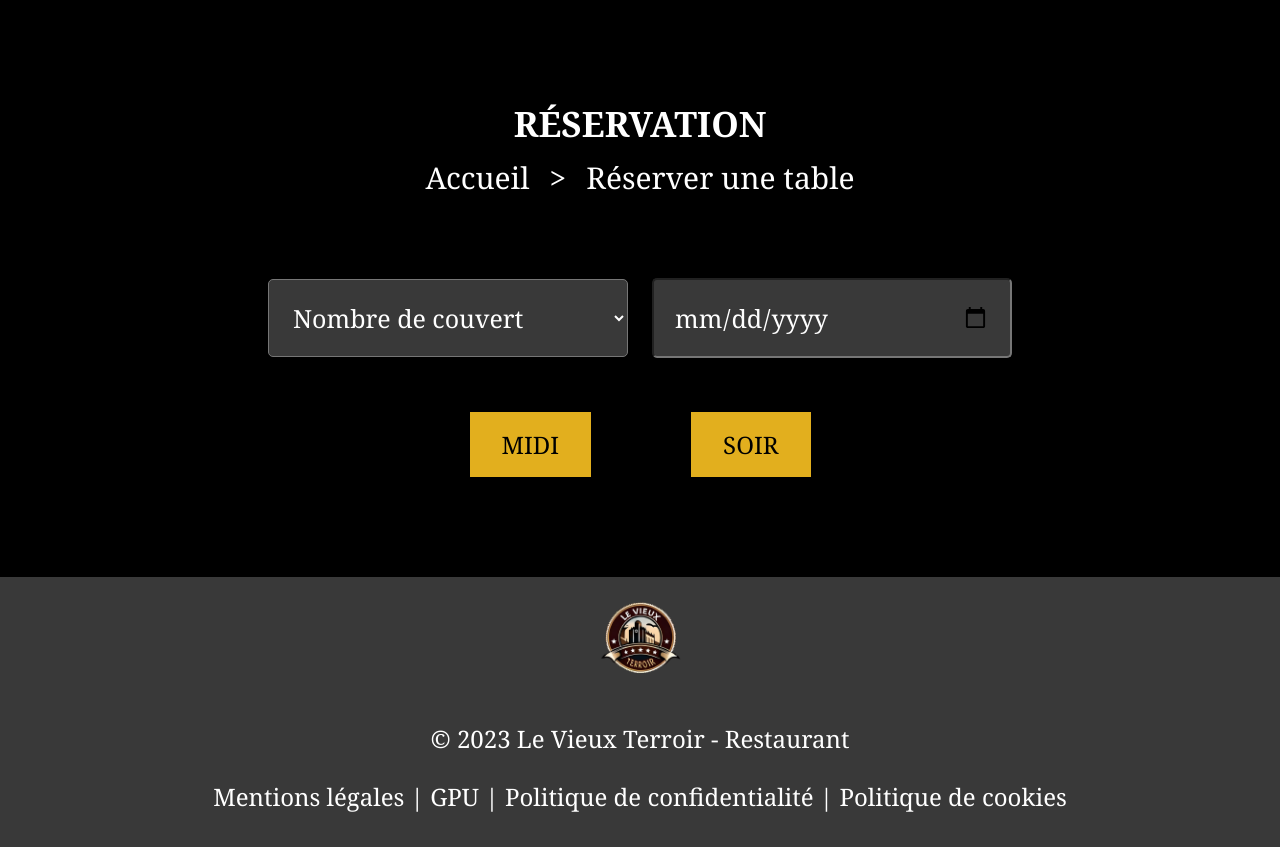
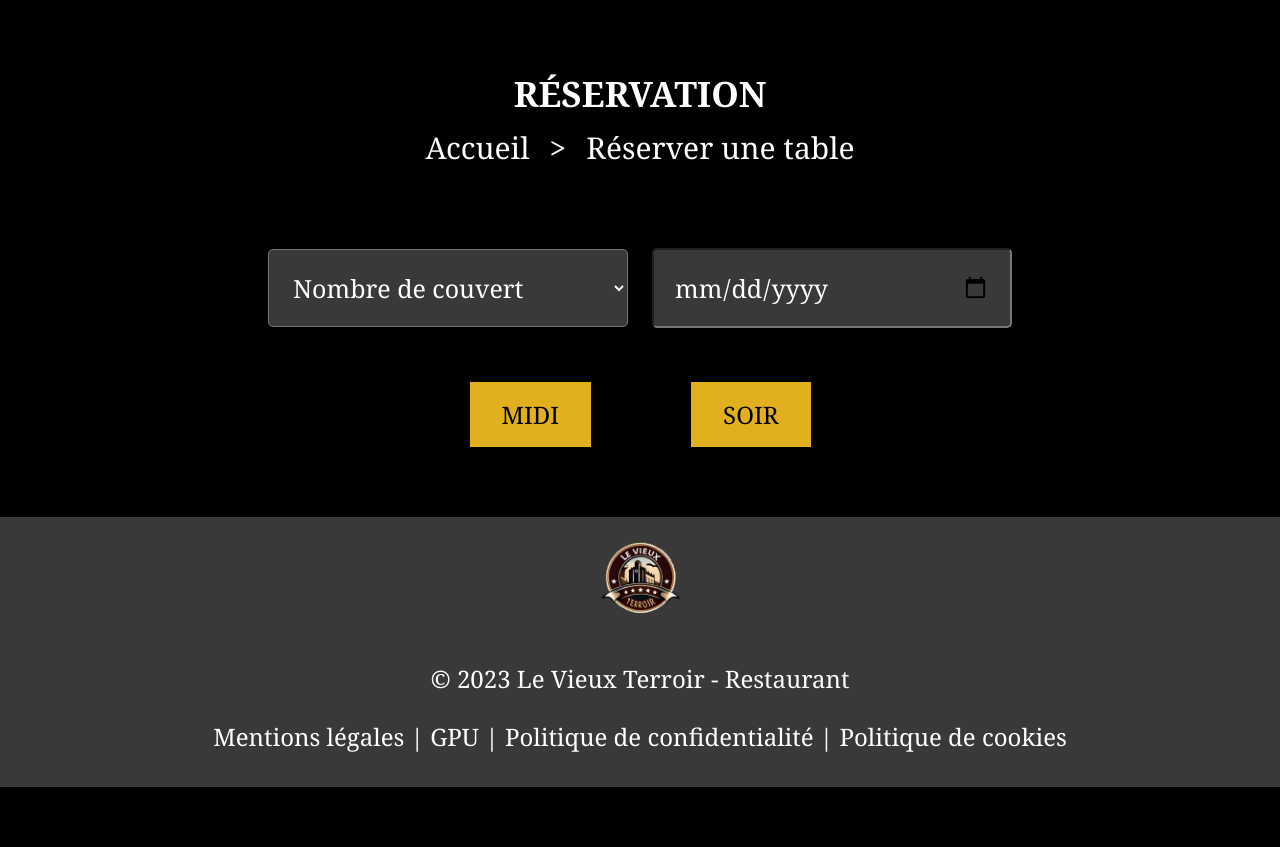
Before and after one commit to fredericbranca/Projet-site-restaurant, a PHP site: template view/reservation.php in a window 1280 px wide. Shown: the part 127-974 px from the top of the page. After the commit the page ends 914 px from the top, so only its background shows below. Run offline with PHP 8.4, Linux system fonts and the light colour scheme; the template is opened without the code that fills it, so the values that code supplies are empty; some libraries are stand-ins or nearby versions.

Commit message:
small modifi for reservation view

```diff
--- a/public/css/reservation.css
+++ b/public/css/reservation.css
@@ -3,7 +3,7 @@ body {
 }
 
 .reservation {
-    padding: 100px 0px;
+    padding: 70px 0px;
     gap: 80px;
 }
 .titre {
```
